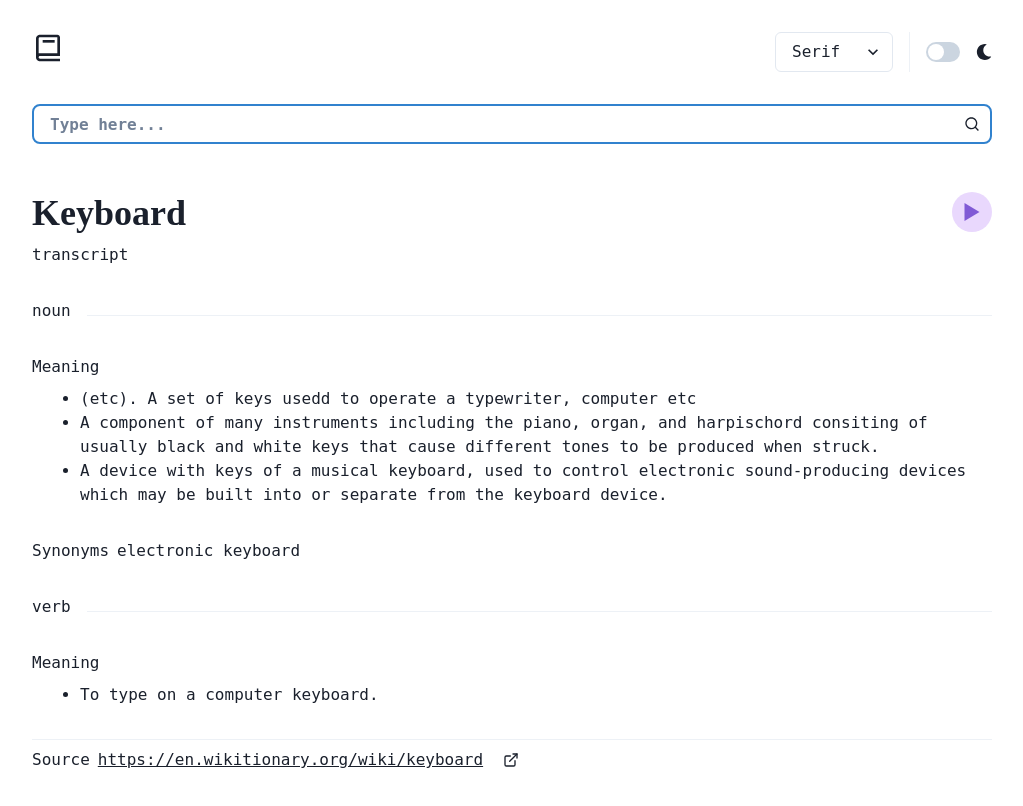
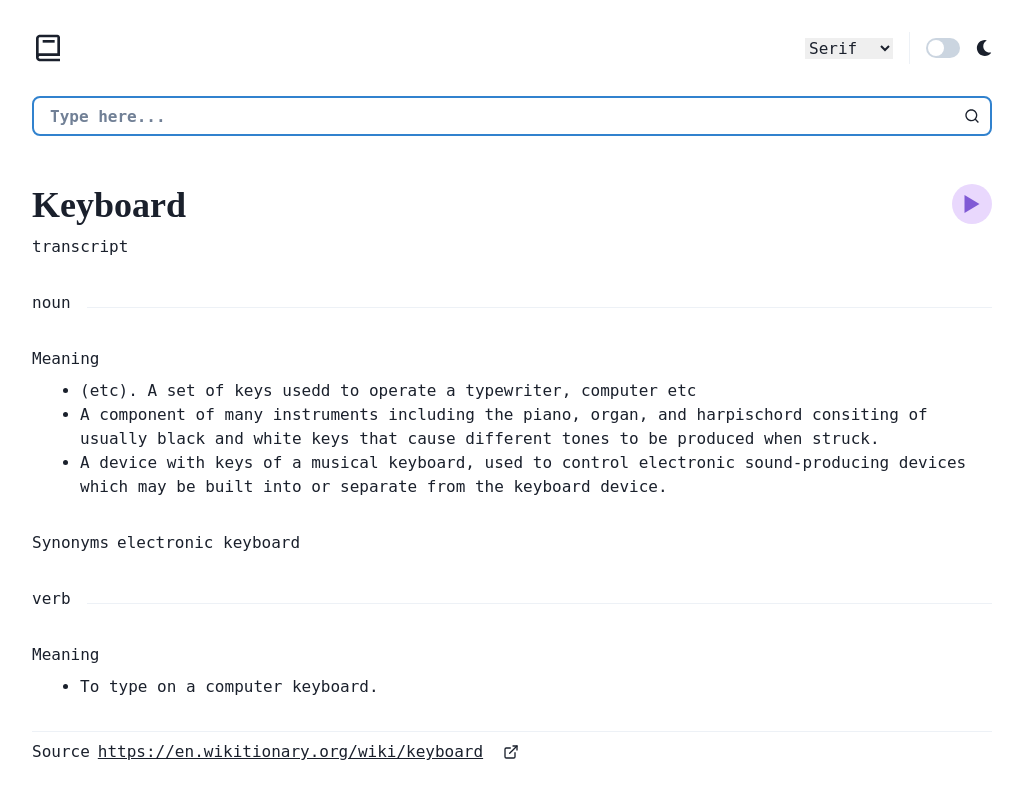
Before and after one commit to olaide-hok/Free-Dictionary-App, a React (Create React App) app: page / in a window 1280 px wide. Shown: the top 806 px of the page, without its empty margins (128-1151 px from the left). Built offline with nearby package versions, Linux system fonts and the light colour scheme; no server answers.

Commit message:
Refactor Header component

```diff
--- a/src/components/header.tsx
+++ b/src/components/header.tsx
@@ -1,7 +1,7 @@
 import {
   Divider,
   Flex,
-  FormControl,
+  // FormControl,
   HStack,
   Icon,
   Select,
@@ -16,14 +16,14 @@ const Header = () => {
     <Flex justifyContent="space-between" pb="8">
       <Icon as={BiBook} boxSize="8" />
       <HStack spacing="4">
-        <FormControl>
-          <Select id="font" aria-label="form">
-            <option value="se">Serif</option>
-            <option value="sa">Sans</option>
-            <option value="mo">Mono</option>
-            <option value="co">Cordana</option>
-          </Select>
-        </FormControl>
+        {/* <FormControl> */}
+        <select title="font">
+          <option value="se">Serif</option>
+          <option value="sa">Sans</option>
+          <option value="mo">Mono</option>
+          <option value="co">Cordana</option>
+        </select>
+        {/* </FormControl> */}
         <Divider orientation="vertical" />
         <Switch size="md" />
         <Icon as={FaMoon} bgColor="transparent" />
```
